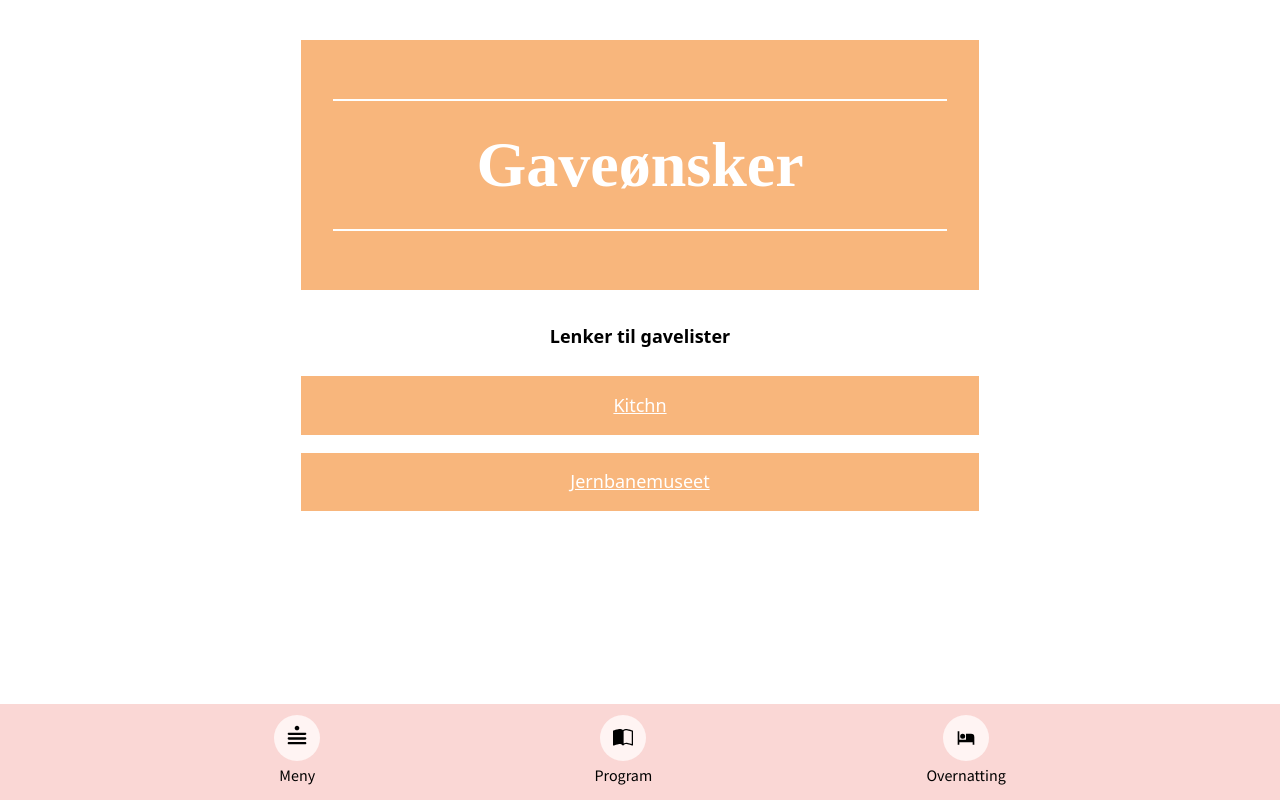
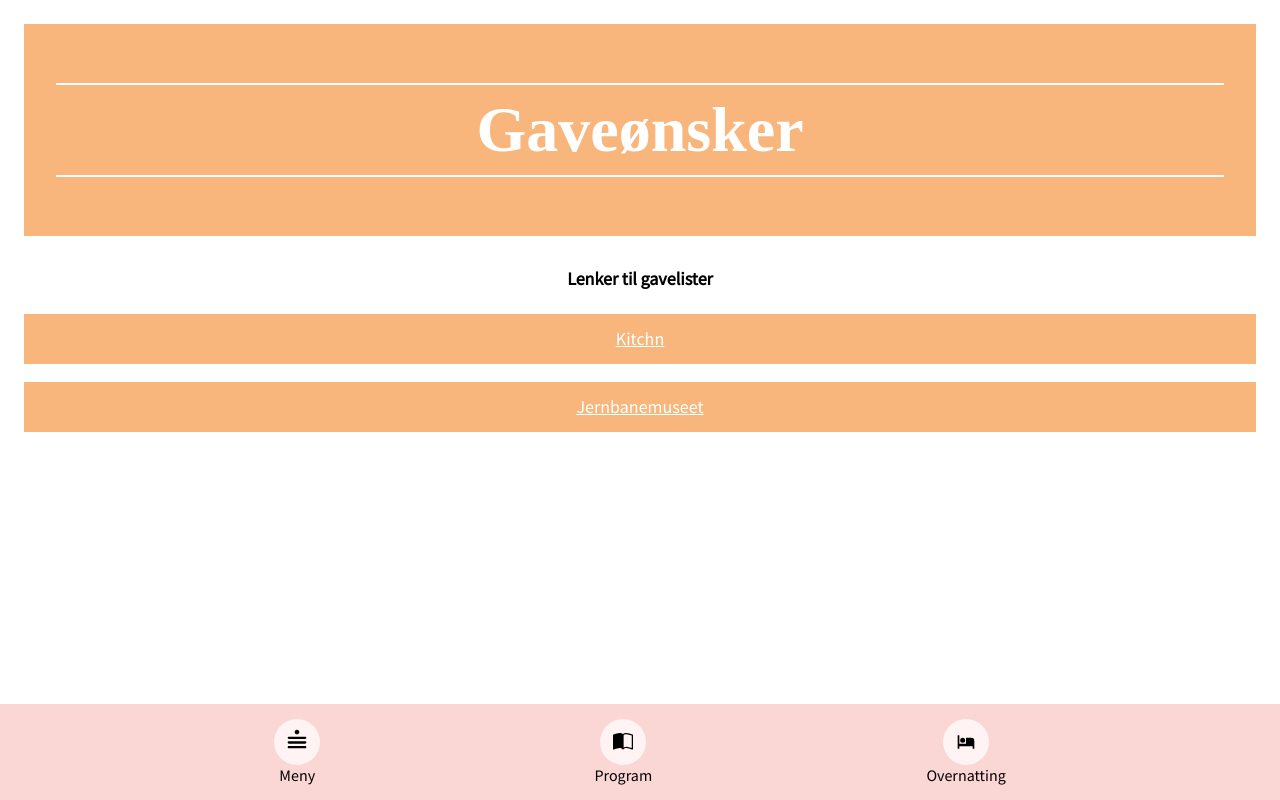
Before and after one commit to magnusrand/bryllup-anna-og-simen, a React (Create React App) app: page /gaveonsker in a window 1280 px wide. Built offline with nearby package versions, Linux system fonts and the light colour scheme; a web font is replaced by a local one.

Commit message:
Revert "simple fluid sizing"

```diff
--- a/src/App.tsx
+++ b/src/App.tsx
@@ -12,12 +12,10 @@ function App() {
   const currentPath = useLocation();
   return (
     <div className="App">
-      <div className="content">
-        <Routes>
-          <Route path="/" element={<LandigPage />} />
-          <Route path="/gaveonsker" element={<GiftListPage />} />
-        </Routes>
-      </div>
+      <Routes>
+        <Route path="/" element={<LandigPage />} />
+        <Route path="/gaveonsker" element={<GiftListPage />} />
+      </Routes>
       <Menu activeElement={currentPath.pathname} />
     </div>
   );
--- a/src/index.css
+++ b/src/index.css
@@ -6,22 +6,6 @@ body {
   font-family: "Source Sans Pro", sans-serif;
   -webkit-font-smoothing: antialiased;
   -moz-osx-font-smoothing: grayscale;
-}
-
-.content {
-  max-width: 70ch;
-  /* larger spacing on larger screens, very small spacing on tiny screens */
-  padding: calc(1vmin + 0.5rem);
-  /* shorthand for margin-left/margin-right */
-  margin-inline: auto;
-  /* fluid sizing: https://frontaid.io/blog/fluid-typography-2d-css-locks-clamp/ */
-  font-size: clamp(1em, 0.909em + 0.45vmin, 1.25em);
-  /* use system font stack: https://developer.mozilla.org/en-US/docs/Web/CSS/font-family */
-  font-family: system-ui;
-}
-
-body :not(:is(h1, h2, h3, h4, h5, h6)) {
-  line-height: 1.75;
 }
 
 :root {
```
